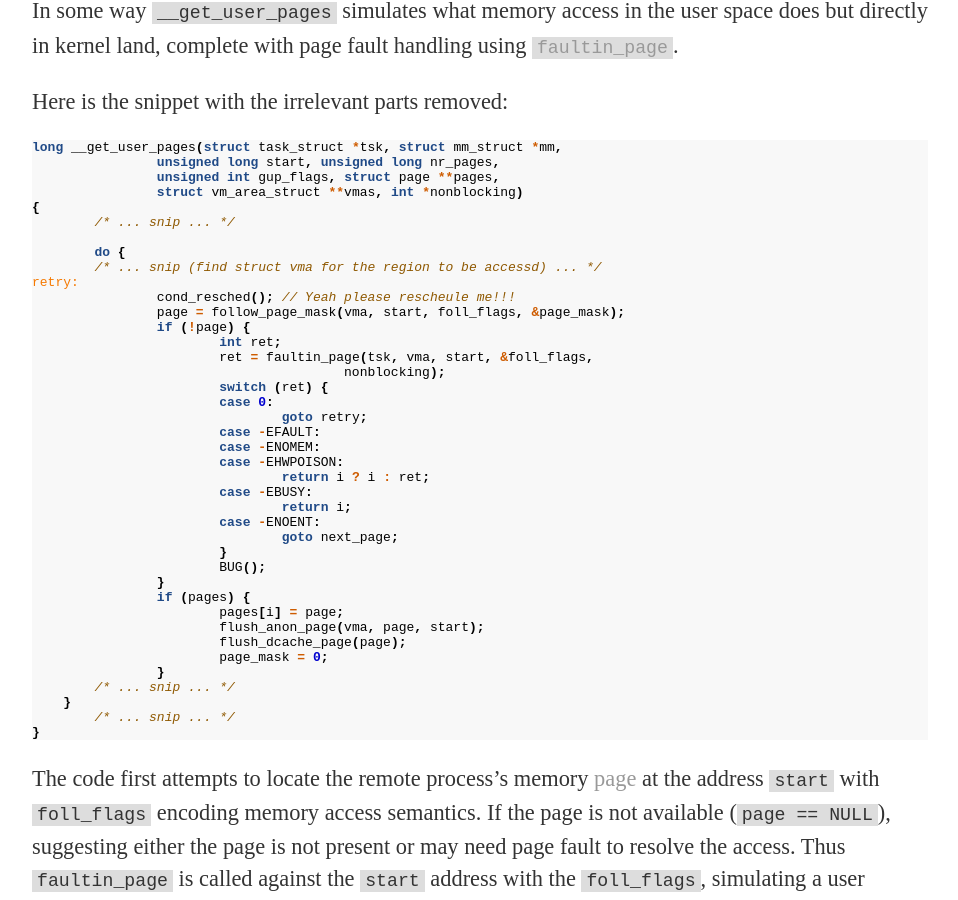
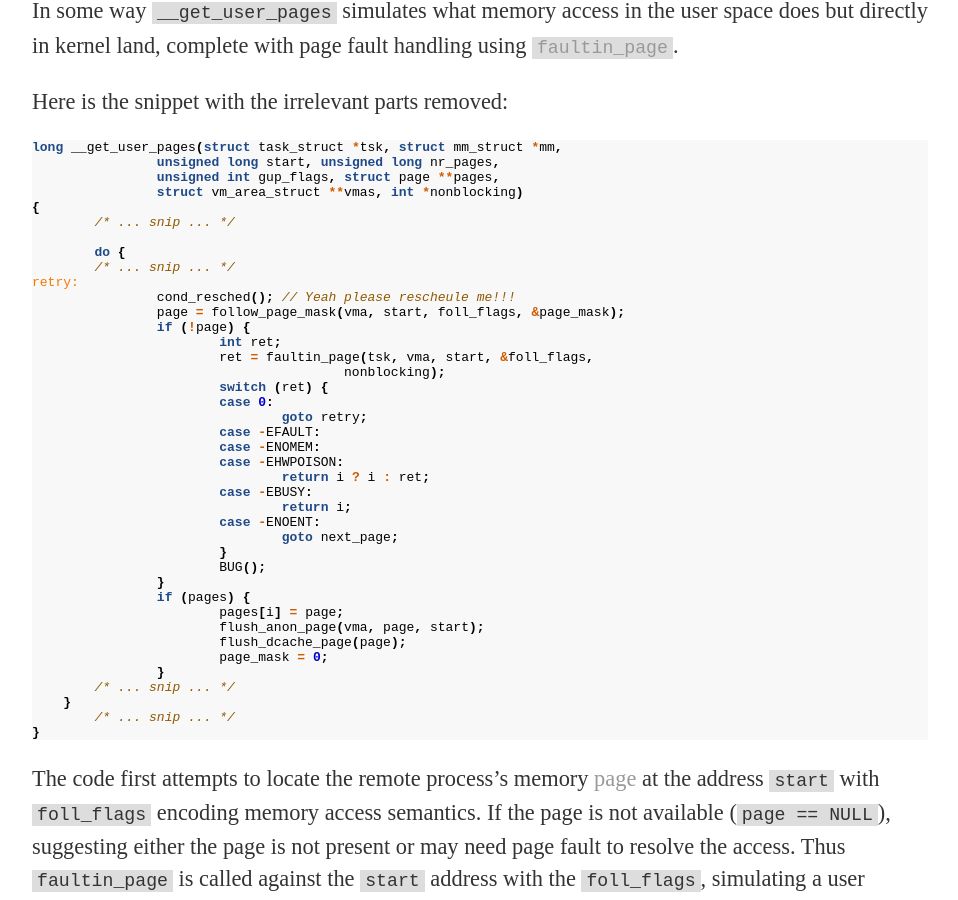
Before and after one commit to chao-tic/chao-tic.github.io, a Jekyll site: the page built from _posts/2017-05-23-dirty-cow.markdown, in a window 1280 px wide and 900 px high, scrolled down 5746 px. Shown: the whole window, without its empty margins (160-1118 px from the left). Built offline with Jekyll 4.4.1, drawn with Linux system fonts in a browser that asks for light colours; some of the changed text lies outside the part shown.

Commit message:
More dirty cow tweaking

```diff
--- a/_posts/2017-05-23-dirty-cow.markdown
+++ b/_posts/2017-05-23-dirty-cow.markdown
@@ -220,7 +220,7 @@ long __get_user_pages(struct task_struct *tsk, struct mm_struct *mm,
 	/* ... snip ... */
 
 	do {
-        /* ... snip (find struct vma for the region to be accessd) ... */
+        /* ... snip ... */
 retry:
 		cond_resched(); // Yeah please rescheule me!!!
 		page = follow_page_mask(vma, start, foll_flags, &page_mask);
```
Also changed, not shown: other parts of _posts/2017-05-23-dirty-cow.markdown (+1 -0 lines).
